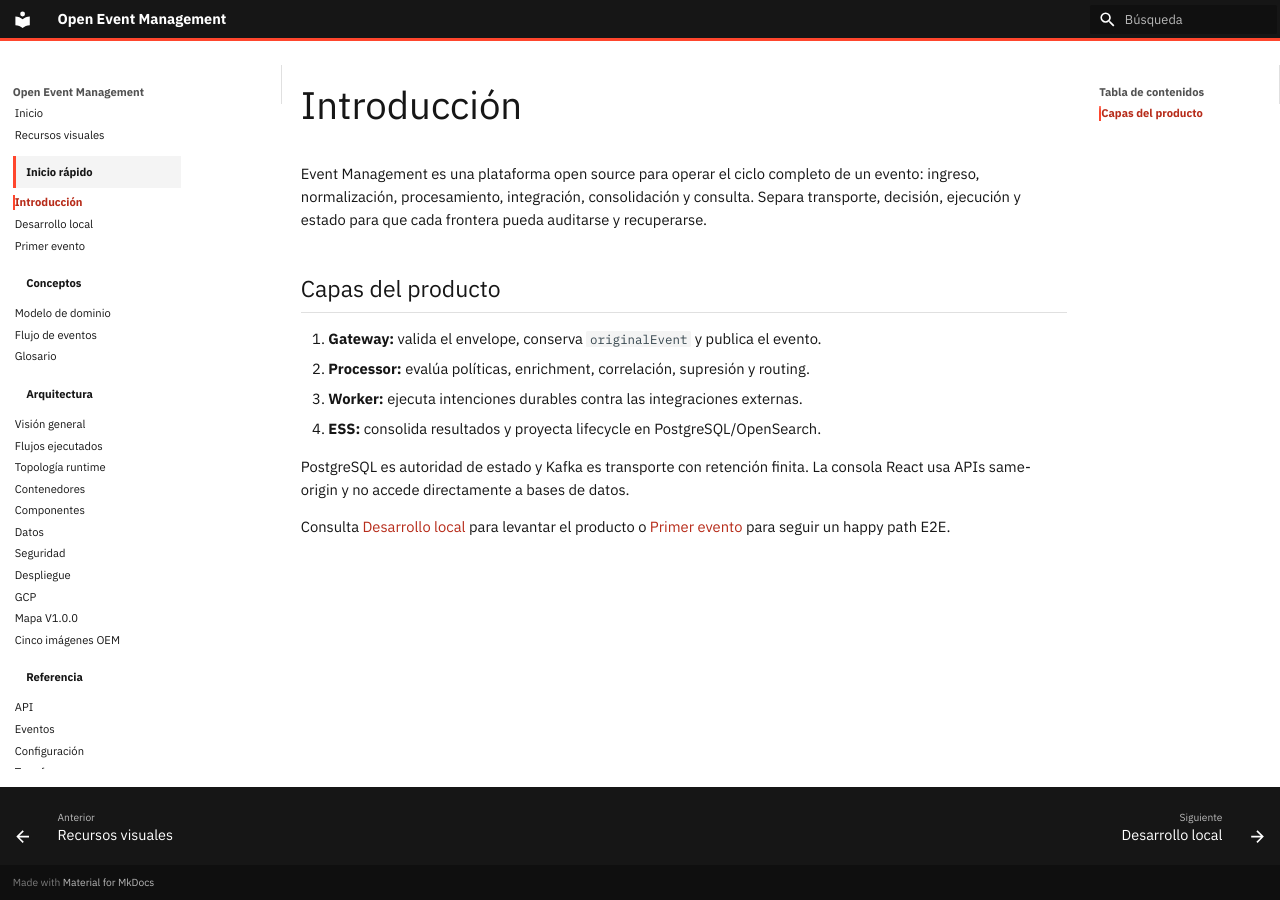
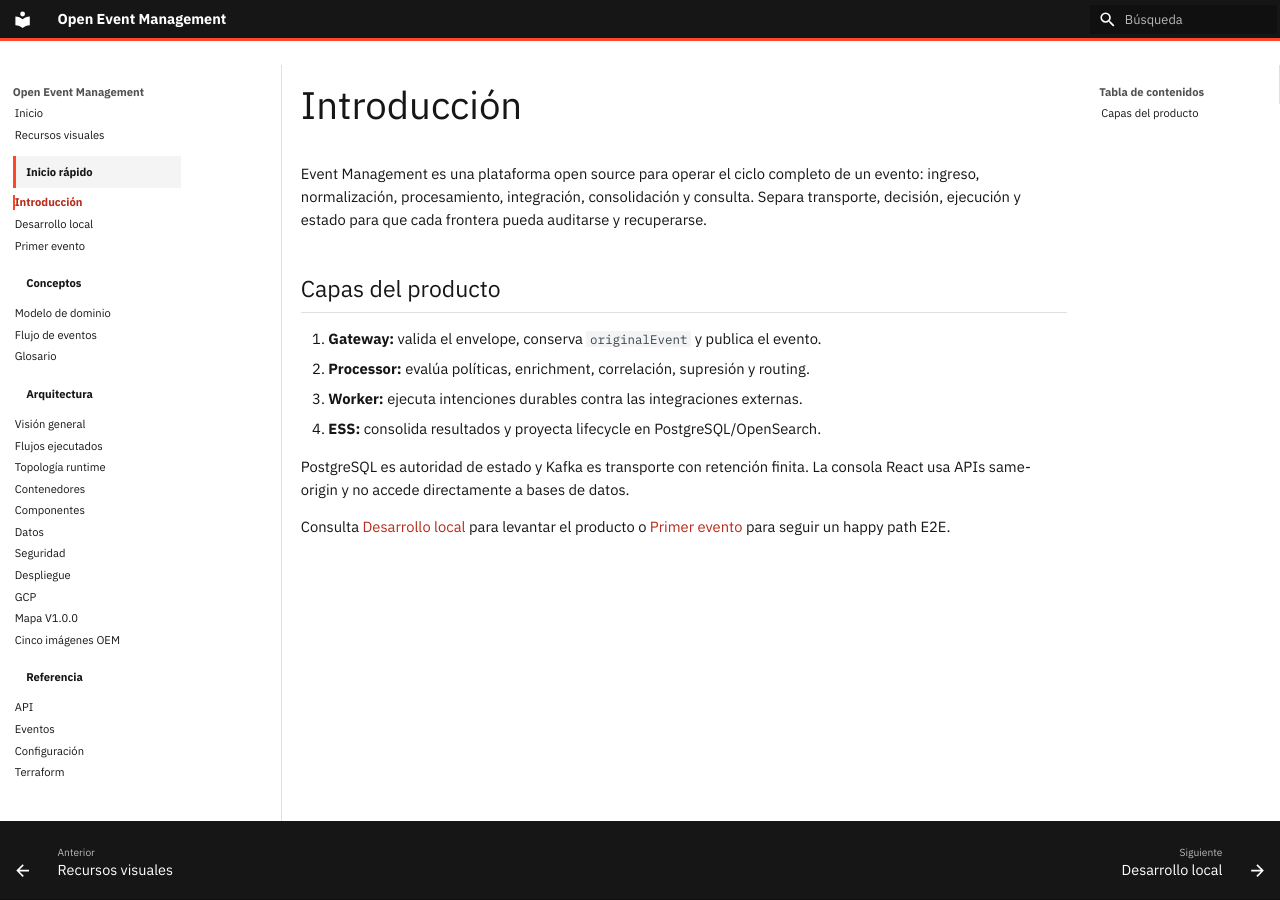
Before and after one commit to eventmgmtplatform/docs, an MkDocs documentation site: the page built from docs/getting-started/index.md, in a window 1280 px wide and 900 px high. Built offline with MkDocs 1.6.1 and Material for MkDocs 9.7.7, drawn with Linux system fonts in a browser that asks for light colours.

Commit message:
fix: constrain sidebar to viewport scroll

```diff
--- a/docs/assets/stylesheets/kyndryl.css
+++ b/docs/assets/stylesheets/kyndryl.css
@@ -68,14 +68,17 @@
   .md-grid, .md-main__inner { max-width: 100%; }
   .md-sidebar--primary {
     align-self: flex-start;
-    max-height: calc(100vh - 4rem);
+    height: calc(100dvh - 9rem);
+    max-height: calc(100dvh - 9rem);
     width: var(--md-sidebar-width);
   }
   .md-sidebar--primary .md-sidebar__scrollwrap {
-    height: calc(100vh - 4rem);
-    max-height: calc(100vh - 4rem);
-    overflow-y: auto;
+    height: 100%;
+    max-height: 100%;
+    overflow-x: hidden;
+    overflow-y: scroll;
     overscroll-behavior: contain;
+    scrollbar-gutter: stable;
   }
   .md-content { max-width: none; min-width: 0; }
   .md-typeset { max-width: 100%; }
```
Also changed, not shown: site/assets/stylesheets/kyndryl.css.
